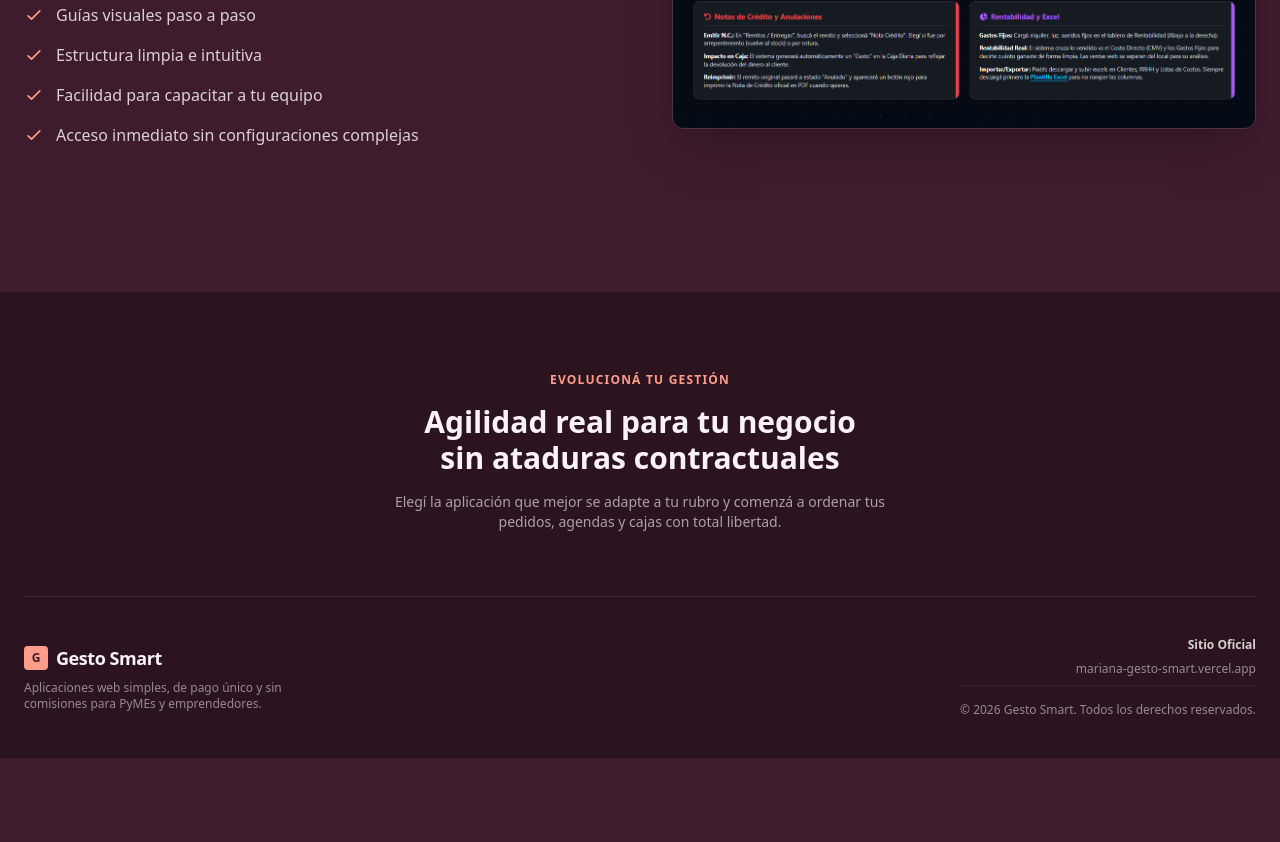
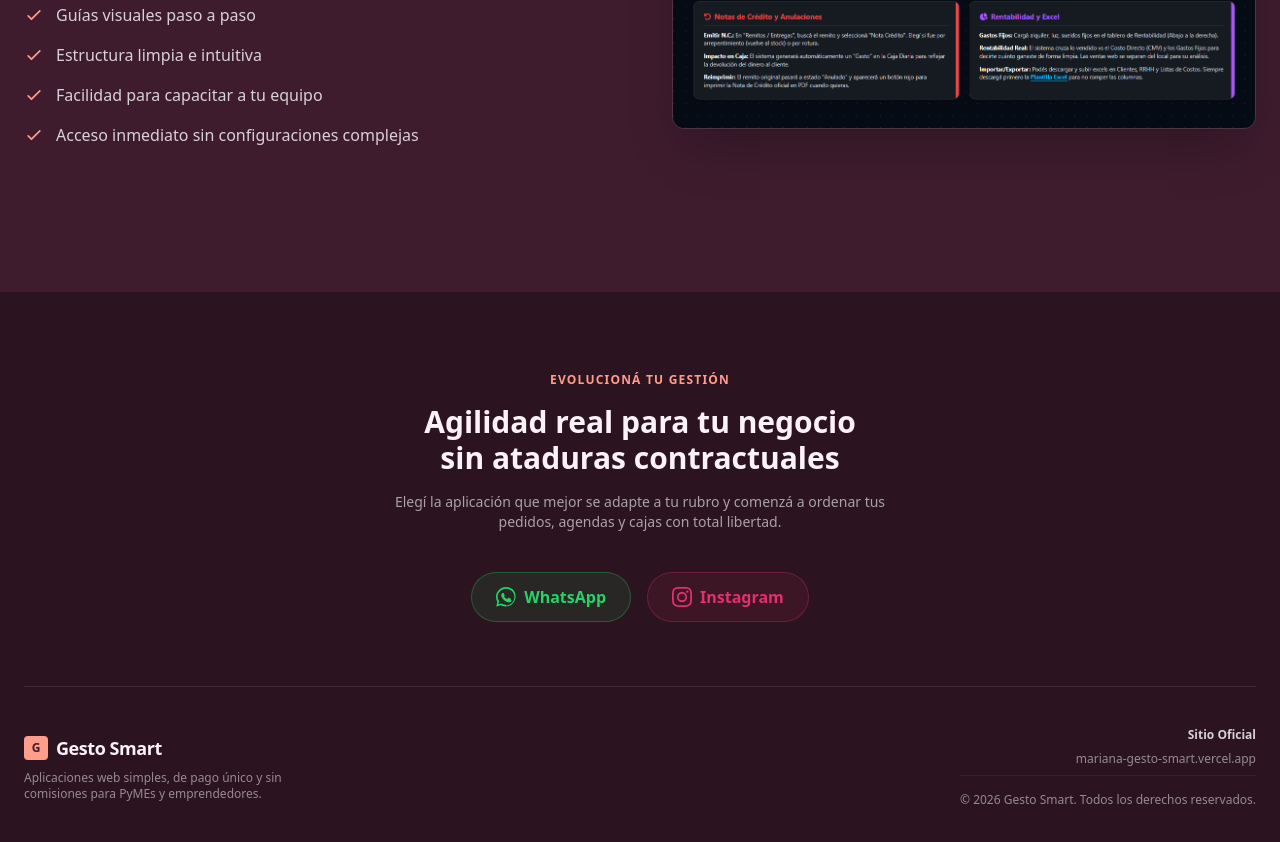
Before and after one commit to marianakarinramos-rgb/gesto-smart-landing, a plain HTML site: page index.html in a window 1280 px wide. Shown: the part 2690-3532 px from the top of the page. Before the commit the page ends 3448 px from the top, so only its background shows below. Drawn offline with nearby package versions, Linux system fonts and the light colour scheme.

Commit message:
Update index.html

```diff
--- a/index.html
+++ b/index.html
@@ -197,7 +197,7 @@
                 </ul>
             </div>
 
-            <!-- Contenedor Real para la imagen del Manual en formato .png -->
+            <!-- Contenedor Real para la imagen del Manual -->
             <div class="w-full flex justify-center lg:justify-end">
                 <img src="manual-operaciones.png" alt="Manual de Operaciones" class="rounded-xl shadow-2xl border border-white/10 w-full object-cover">
             </div>
@@ -208,7 +208,21 @@
     <footer class="bg-black/30 border-t border-white/5 pt-20 pb-10 px-6 mt-12 text-center">
         <h4 class="text-brand-accent text-xs font-bold tracking-widest uppercase mb-4">Evolucioná tu gestión</h4>
         <h2 class="text-3xl font-bold mb-4">Agilidad real para tu negocio<br>sin ataduras contractuales</h2>
-        <p class="text-white/60 mb-16 text-sm">Elegí la aplicación que mejor se adapte a tu rubro y comenzá a ordenar tus<br>pedidos, agendas y cajas con total libertad.</p>
+        <p class="text-white/60 mb-10 text-sm">Elegí la aplicación que mejor se adapte a tu rubro y comenzá a ordenar tus<br>pedidos, agendas y cajas con total libertad.</p>
+
+        <!-- Botones de Contacto CTA -->
+        <div class="flex justify-center gap-4 mb-16 flex-wrap">
+            <!-- Botón WhatsApp -->
+            <a href="https://wa.me/5491121586674" target="_blank" rel="noopener noreferrer" class="flex items-center gap-2 bg-[#25D366]/10 text-[#25D366] hover:bg-[#25D366] hover:text-white px-6 py-3 rounded-full font-bold transition-all duration-300 border border-[#25D366]/30 hover:shadow-[0_0_15px_rgba(37,211,102,0.5)]">
+                <svg class="w-5 h-5" fill="currentColor" viewBox="0 0 24 24"><path d="M12.031 0C5.383 0 0 5.383 0 12.031c0 2.124.553 4.195 1.603 6.012L.268 23.364l5.459-1.434c1.761.956 3.738 1.458 5.754 1.458h.004c6.645 0 12.031-5.386 12.031-12.031 0-3.218-1.253-6.246-3.528-8.523A11.966 11.966 0 0012.031 0zm0 21.411h-.003c-1.785 0-3.535-.48-5.068-1.389l-.363-.214-3.766.988.999-3.673-.235-.373A10.024 10.024 0 011.986 12.03c0-5.541 4.508-10.049 10.05-10.049 2.684 0 5.207 1.045 7.104 2.943 1.896 1.898 2.941 4.42 2.941 7.107 0 5.542-4.509 10.051-10.051 10.051zm5.511-7.531c-.302-.152-1.788-.883-2.064-.984-.276-.1-.477-.152-.678.152-.201.302-.78 .984-.956 1.186-.176.201-.352.226-.654.075-1.401-.703-2.618-1.579-3.554-2.883-.239-.333.242-.315.68-.96.151-.226.075-.427-.025-.579-.088-.132-.678-1.636-.928-2.241-.243-.591-.49-.512-.678-.521h-.578c-.201 0-.528.075-.804.377-.276.302-1.055 1.03-1.055 2.513s1.08 2.915 1.231 3.116c.151.201 2.124 3.243 5.143 4.545.719.31 1.28.495 1.718.634.722.23 1.38.197 1.897.12.58-.087 1.788-.731 2.039-1.437.251-.706.251-1.312.176-1.437-.075-.126-.276-.201-.578-.353z"/></svg>
+                WhatsApp
+            </a>
+            <!-- Botón Instagram -->
+            <a href="https://instagram.com/gesto.smart" target="_blank" rel="noopener noreferrer" class="flex items-center gap-2 bg-[#E1306C]/10 text-[#E1306C] hover:bg-[#E1306C] hover:text-white px-6 py-3 rounded-full font-bold transition-all duration-300 border border-[#E1306C]/30 hover:shadow-[0_0_15px_rgba(225,48,108,0.5)]">
+                <svg class="w-5 h-5" fill="currentColor" viewBox="0 0 24 24"><path d="M12 2.163c3.204 0 3.584.012 4.85.07 3.252.148 4.771 1.691 4.919 4.919.058 1.265.069 1.645.069 4.849 0 3.205-.012 3.584-.069 4.849-.149 3.225-1.664 4.771-4.919 4.919-1.266.058-1.644.07-4.85.07-3.204 0-3.584-.012-4.849-.07-3.26-.149-4.771-1.699-4.919-4.92-.058-1.265-.07-1.644-.07-4.849 0-3.204.013-3.583.07-4.849.149-3.227 1.664-4.771 4.919-4.919 1.266-.057 1.645-.069 4.849-.069zM12 0C8.741 0 8.333.014 7.053.072 2.695.272.273 2.69.073 7.052.014 8.333 0 8.741 0 12c0 3.259.014 3.668.072 4.948.2 4.358 2.618 6.78 6.98 6.98C8.333 23.986 8.741 24 12 24c3.259 0 3.668-.014 4.948-.072 4.354-.2 6.782-2.618 6.979-6.98.059-1.28.073-1.689.073-4.948 0-3.259-.014-3.667-.072-4.947-.196-4.354-2.617-6.78-6.979-6.98C15.668.014 15.259 0 12 0zm0 5.838a6.162 6.162 0 100 12.324 6.162 6.162 0 000-12.324zM12 16a4 4 0 110-8 4 4 0 010 8zm6.406-11.845a1.44 1.44 0 100 2.881 1.44 1.44 0 000-2.881z"/></svg>
+                Instagram
+            </a>
+        </div>
 
         <div class="max-w-7xl mx-auto flex flex-col md:flex-row justify-between items-center border-t border-white/10 pt-10 text-left">
             <div class="mb-6 md:mb-0 text-center md:text-left">
```
